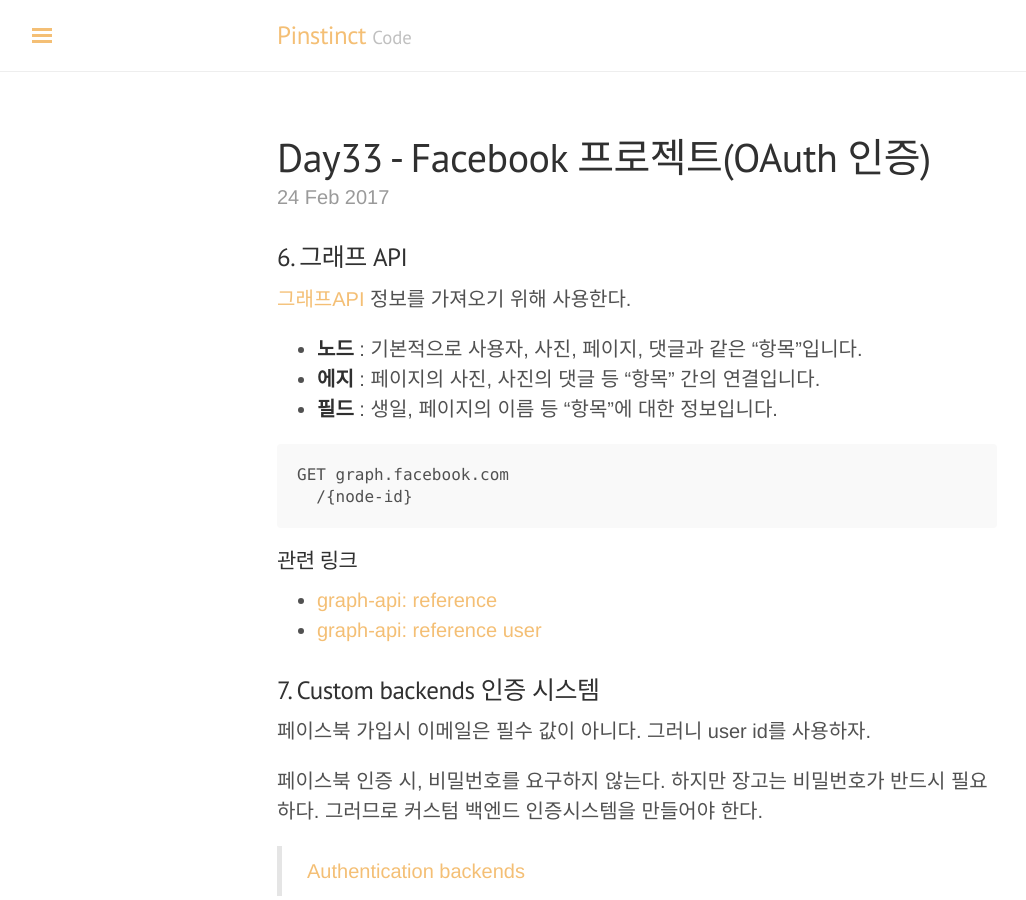
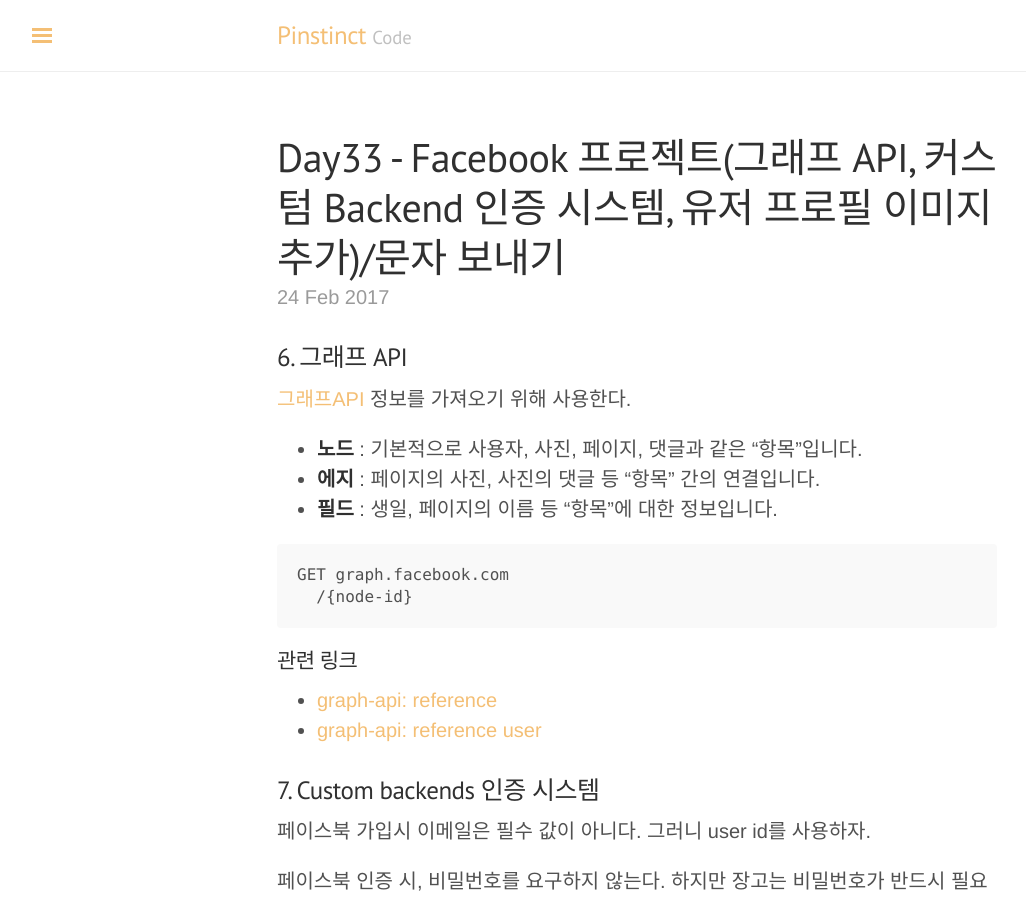
Before and after one commit to pinstinct/pinstinct.github.com, a Jekyll site: the page built from _posts/2017-02-24-wps-33.md, in a window 1280 px wide and 900 px high. Shown: the whole window, without its empty margins (3-1029 px from the left). Built offline with Jekyll 4.4.1, drawn with Linux system fonts in a browser that asks for light colours.

Commit message:
wps33 post

```diff
--- a/_posts/2017-02-24-wps-33.md
+++ b/_posts/2017-02-24-wps-33.md
@@ -1,6 +1,6 @@
 ---
 layout: post
-title: Day33 - Facebook 프로젝트(OAuth 인증)
+title: Day33 - Facebook 프로젝트(그래프 API, 커스텀 Backend 인증 시스템, 유저 프로필 이미지 추가)/문자 보내기
 categories: wps
 tags: [fastcampus, python, django, code]
 ---
```
